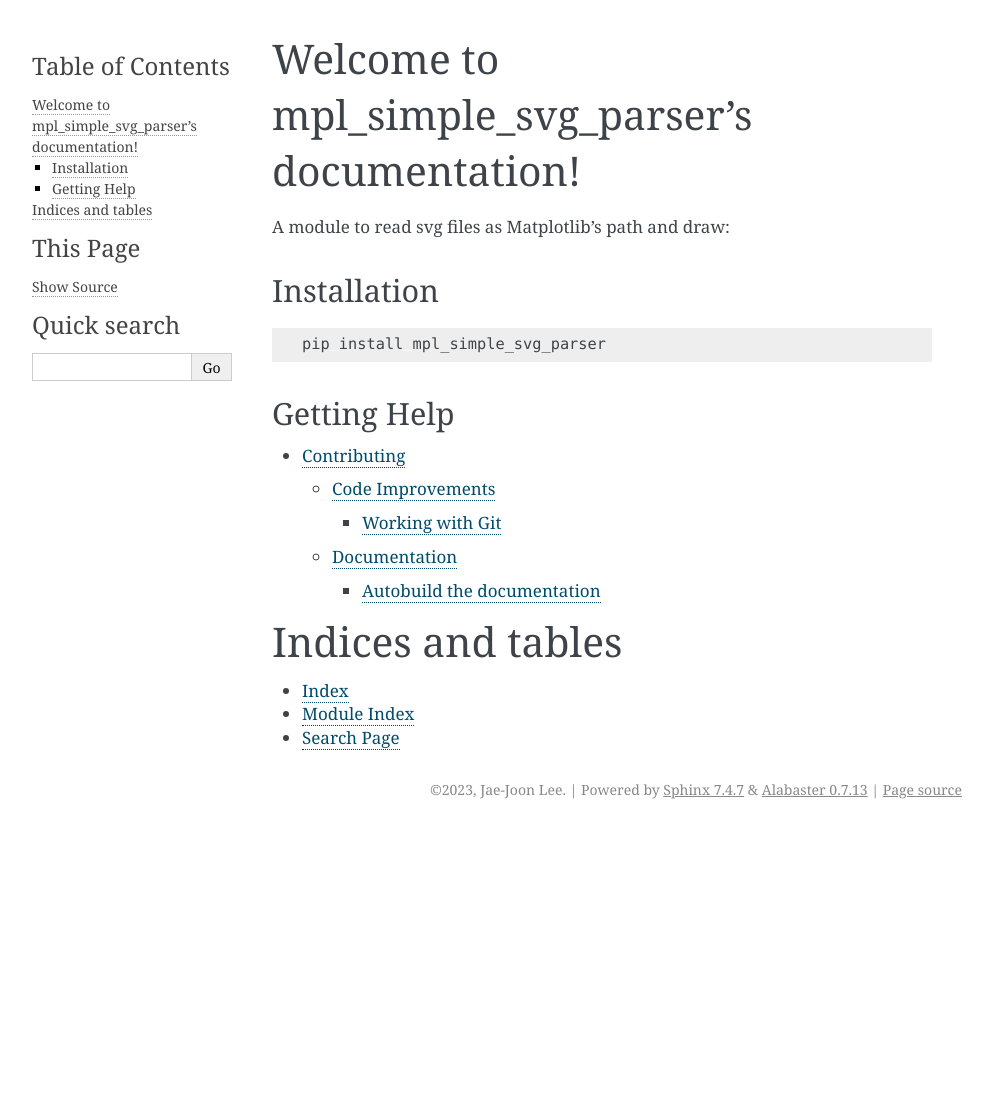
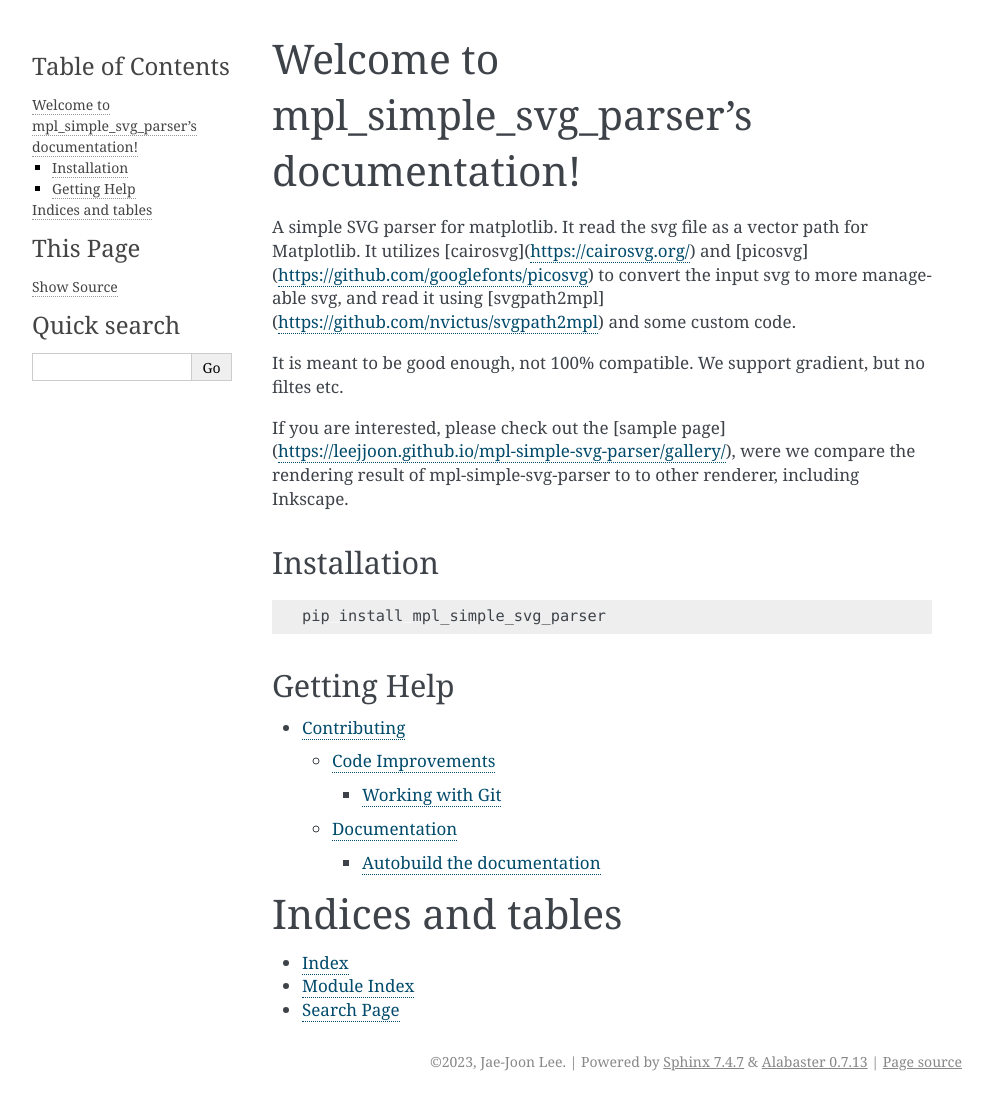
Before and after one commit to leejjoon/mpl-simple-svg-parser, a Sphinx documentation site: the page built from docs/index.rst, in a window 1280 px wide. Shown: the whole page, without its empty margins (148-1141 px from the left). Built offline with Sphinx 7.4.7, drawn with Linux system fonts in a browser that asks for light colours; pages that are not in the unit, such as notebooks, are missing from menus; before the commit the page ends 900 px from its top, so only the background shows below that.

Commit message:
minor doc update

```diff
--- a/docs/index.rst
+++ b/docs/index.rst
@@ -1,7 +1,20 @@
 Welcome to mpl_simple_svg_parser's documentation!
 ===================================================================
 
-A module to read svg files as Matplotlib's path and draw:
+A simple SVG parser for matplotlib. It read the svg file as a vector path for
+Matplotlib.
+It utilizes
+[cairosvg](https://cairosvg.org/) and
+[picosvg](https://github.com/googlefonts/picosvg) to convert the input svg to
+more manageable svg, and read it using
+[svgpath2mpl](https://github.com/nvictus/svgpath2mpl) and some custom code.
+
+It is meant to be good enough, not 100% compatible. We support gradient, but no filtes etc.
+
+If you are interested, please check out the [sample
+page](https://leejjoon.github.io/mpl-simple-svg-parser/gallery/), were we
+compare the rendering result of mpl-simple-svg-parser to to other renderer,
+including Inkscape.
 
 
 Installation
```
Also changed, not shown: README.md (+10 -1 lines).
